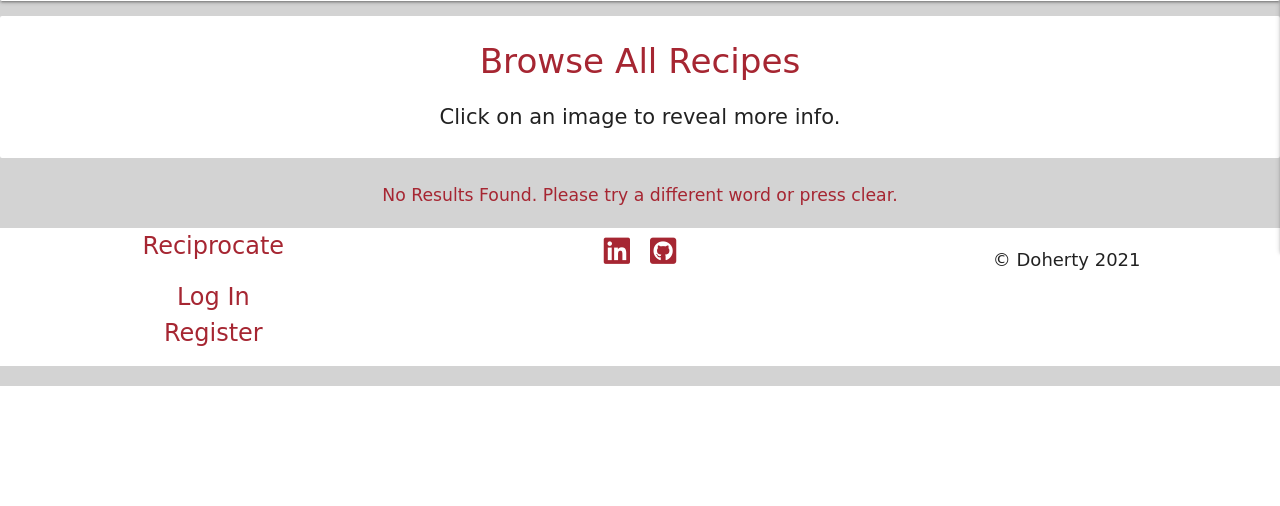
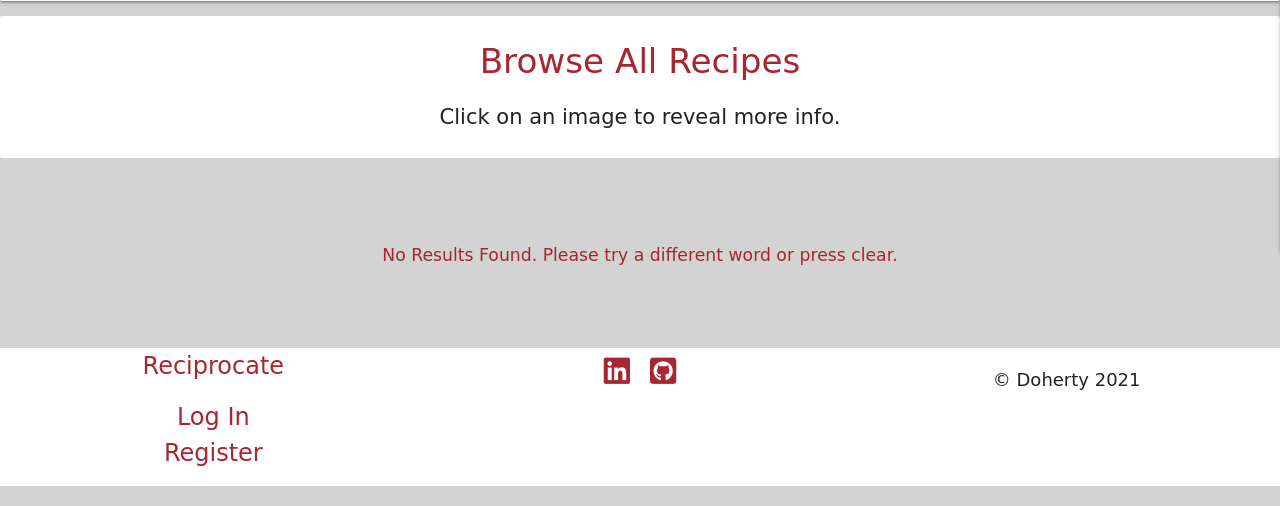
Before and after one commit to Code-Institute-Submissions/alandoherty95-reciprocate-app, a Flask app: page / in a window 1280 px wide. Shown: the part 608-1114 px from the top of the page. Before the commit the page ends 994 px from the top, so only its background shows below. Run offline with Flask 2, Linux system fonts and the light colour scheme; data that the repository does not hold is empty; some libraries are stand-ins or nearby versions; some web fonts are replaced.

```diff
--- a/static/css/style.css
+++ b/static/css/style.css
@@ -175,6 +175,7 @@ h1 > span {
 
 .no-result {
   line-height: 3;
+  padding: 4rem;
 }
 
 /* media queries */
```
Also changed, not shown: README.md, resources/color-scheme.png (added).
